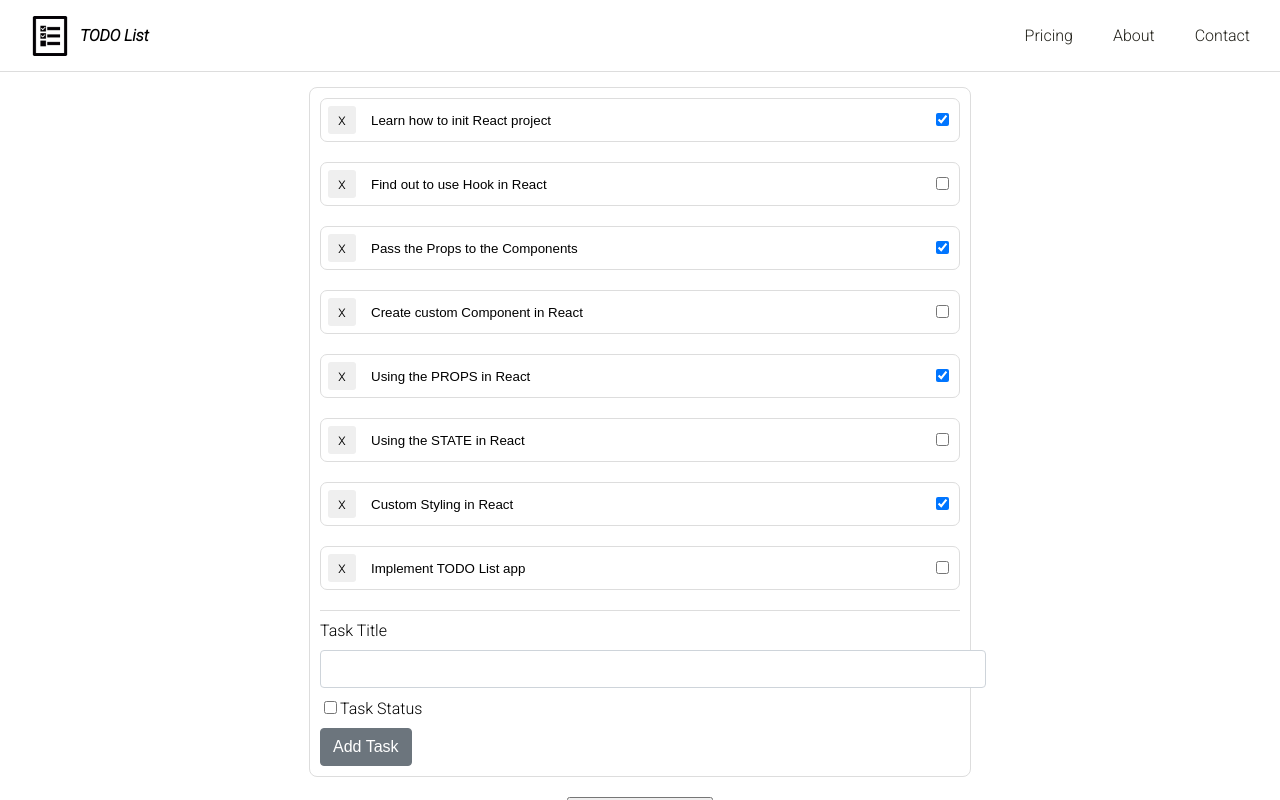
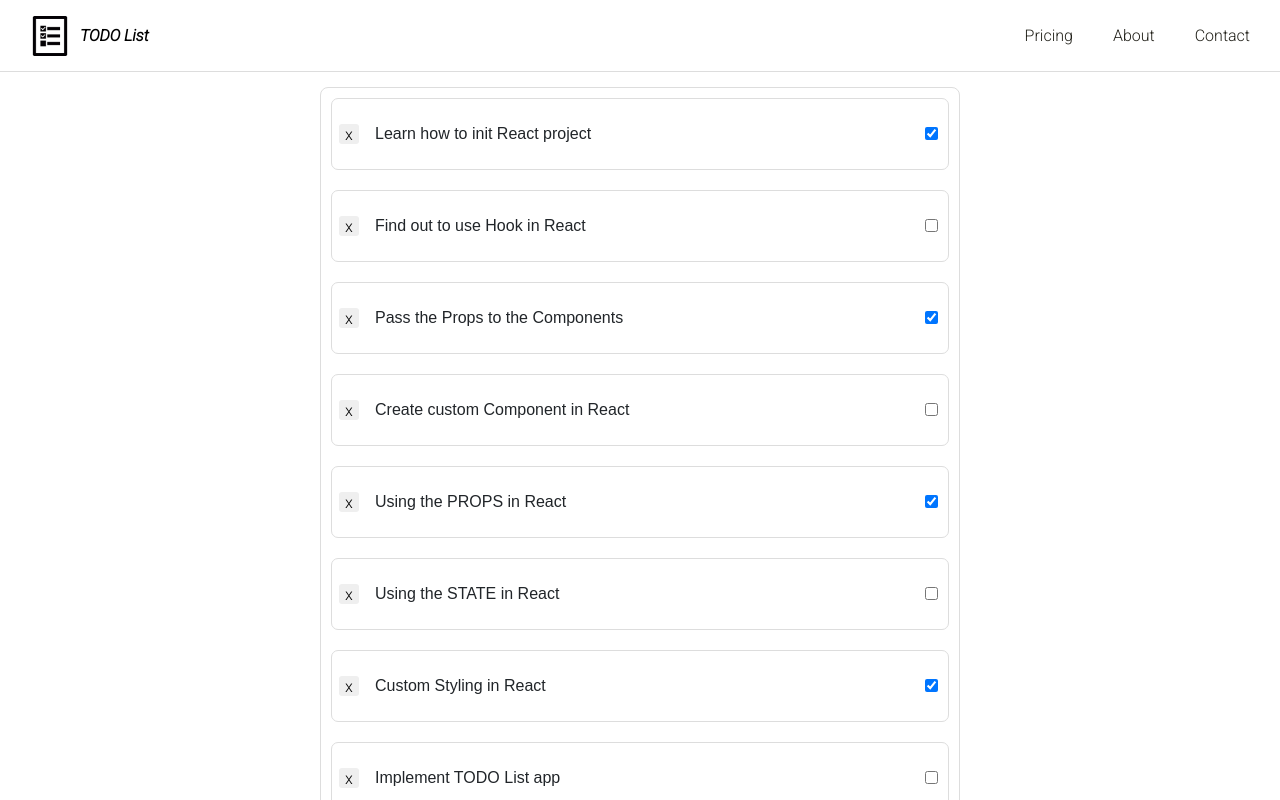
Before and after one commit to jimmyvn/Todo-ReactJS, a React (Create React App) app: page / in a window 1280 px wide. Shown: the top 800 px of the page. Built offline with nearby package versions, Linux system fonts and the light colour scheme; no server answers.

Commit message:
Fixed styling for input which has been overflow to the div

```diff
--- a/src/components/TodoList.js
+++ b/src/components/TodoList.js
@@ -84,12 +84,12 @@ const TodoList = () => {
             x
           </a>
         </div>
-        <div className="task-title">
+        <div className="task-title form-input">
           <input
             type="text"
             name={`task-title-${task.taskId}`}
             value={task.title}
-            className="task-input"
+            className="task-input default-input"
             id={task.taskId}
             onChange={handleChangeTaskTitle}
           />
@@ -114,12 +114,11 @@ const TodoList = () => {
       <div className="add-task">
         <form onSubmit={handleSubmitAddTaskForm}>
           <div className="form-input">
-            <label htmlFor="title">Task Title</label>
+            <label htmlFor="title" className="required">Task Title</label>
             <input
               type="text"
               name="title"
               value={formData.title}
-              id="title"
               onChange={handleChangeAddTask}
               className="default-input"
             />
--- a/src/components/changeMemeButton.js
+++ b/src/components/changeMemeButton.js
@@ -3,7 +3,7 @@ import React from "react"
 export default function ChangeMemeBackgroup(props) {
   return (
     <button
-      className="btn-change-backgroud-image"
+      className="btn btn-secondary"
       onClick={props.handleClick}
     >
       Get new meme image
--- a/src/index.css
+++ b/src/index.css
@@ -10,6 +10,10 @@ body {
 code {
   font-family: source-code-pro, Menlo, Monaco, Consolas, 'Courier New',
     monospace;
+}
+
+*, ::after, ::before {
+  box-sizing: border-box;
 }
 
 .navbar {
@@ -74,9 +78,13 @@ code {
 }
 
 .task-item input.task-input {
-  border: none;
+  border: 1px solid transparent;
   width: 100%;
   padding:  5px;
+}
+
+.task-item input.task-input:focus {
+  border: 1px solid #86b7fe;
 }
 
 .todo-list-parent {
@@ -103,7 +111,6 @@ code {
 }
 
 .form-input .default-input {
-  margin-top: 10px;
   display: block;
   width: 100%;
   padding: 0.375rem 0.75rem;
@@ -154,13 +161,14 @@ code {
 .remove-task > a {
   padding: 4px;
   border-radius: 3px;
-  display: block;
+  display: flex;
+  align-items: center;
   text-decoration: none;
+  justify-content: space-around;
   background: #efefef;
   color: #000;
   width: 20px;
   height: 20px;
-  text-align: center;
   transition: all .3s;
 }
 
@@ -200,3 +208,9 @@ code {
   background-color: #5c636a;
   border-color: #565e64;
 }
+
+label.required:after {
+  content: '*';
+  margin-left: 6px;
+  color: red;
+}
```
